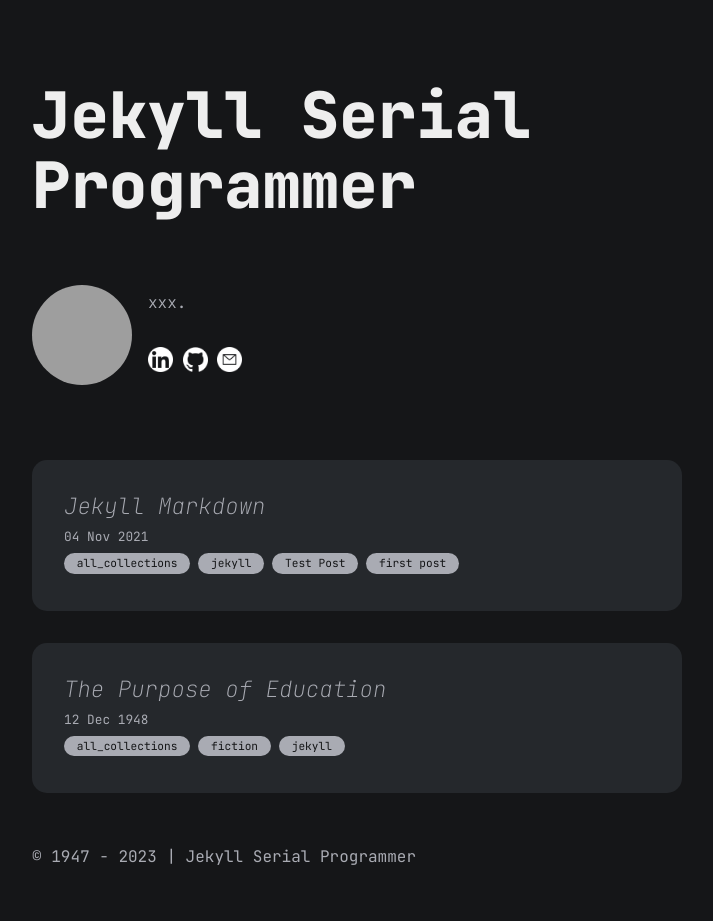
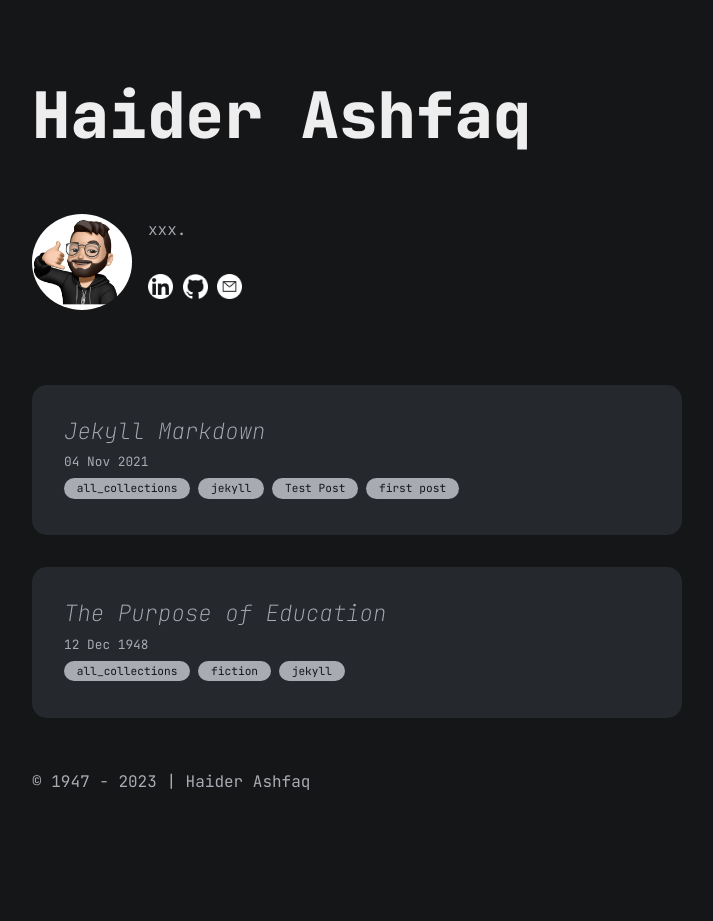
Before and after one commit to 1lyyfe/1page, a Jekyll site: the page built from index.md, in a window 1280 px wide. Shown: the whole page, without its empty margins (283-996 px from the left). Built offline with Jekyll 4.4.1, drawn with Linux system fonts in a browser that asks for light colours; after the commit the page ends 900 px from its top, so only the background shows below that; grey boxes are pictures that could not be loaded.

Commit message:
+ add my data

```diff
--- a/_config.yml
+++ b/_config.yml
@@ -1,10 +1,10 @@
-  title: Jekyll Serial Programmer
+  title: Haider Ashfaq
 markdown: kramdown
 
 # for atom feed
 author:
-  name: Sharad Raj Singh Maurya
-  email: dev_sharad@outlook.com
+  name: Haider Ashfaq
+  email: heeydurh@gmail.com
 
 plugins:
   - jemoji
--- a/_data/author.yml
+++ b/_data/author.yml
@@ -1,12 +1,12 @@
 name: Haider Ashfaq
-dp: https://avatars2.githubusercontent.com/u/36638057?s=460&u=0cbe4fd6b5a3655d91b3eb86db834d0829a0c086&v=4
+dp: https://github.com/1lyyfe/1page/blob/master/fcd5dd0d-3acc-4e11-aea1-b589379fff9b.JPG
 description: "
   <p>
     xxx.
   </p>
   <br/>
 "
-email: dev_sharad@outlook.com
+email: heeydurh@gmail.com
 contact:
   - title: linkedin
     url: https://www.linkedin.com/in/haiderashfaq
```
Also changed, not shown: 1 other file.
